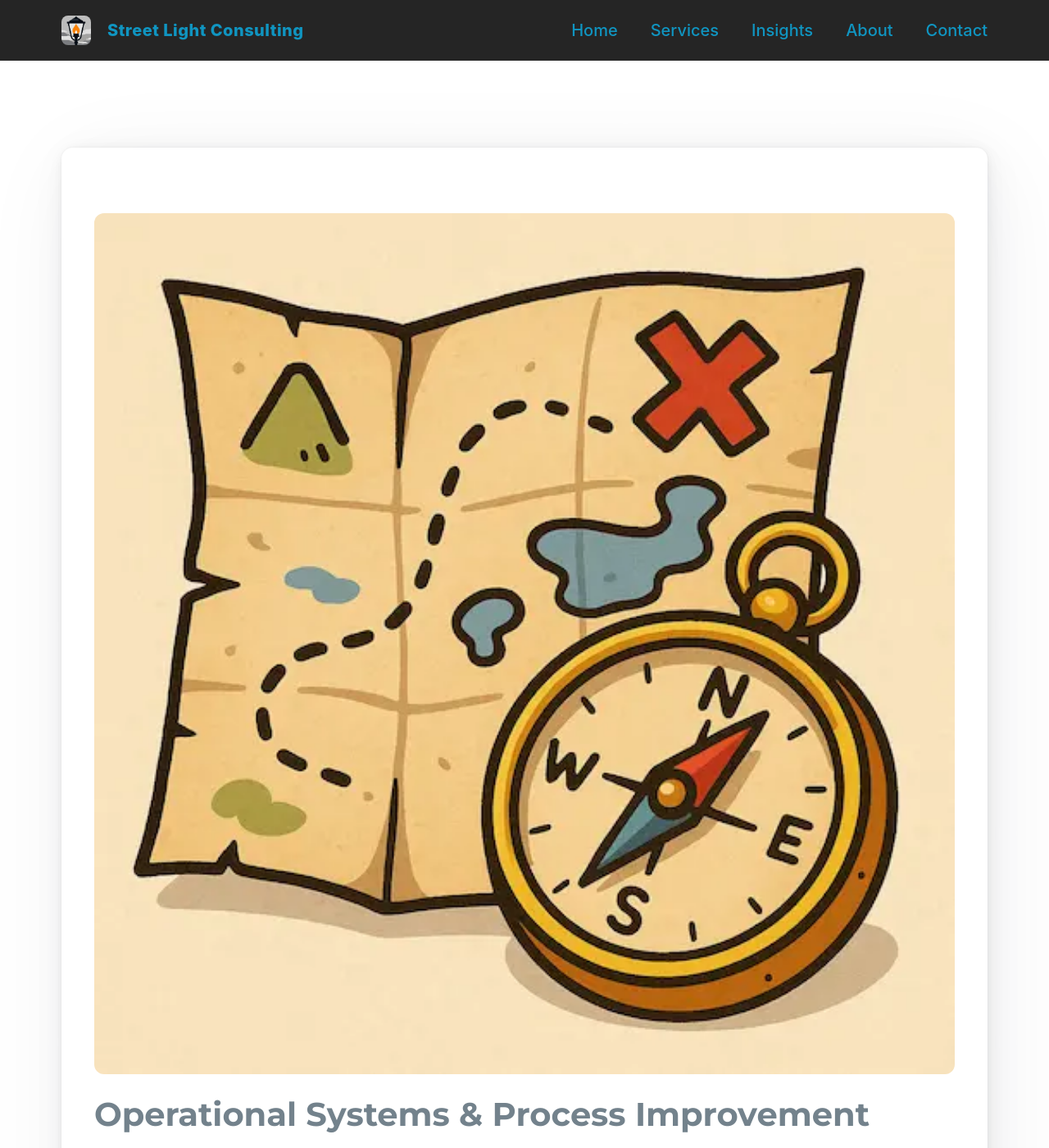
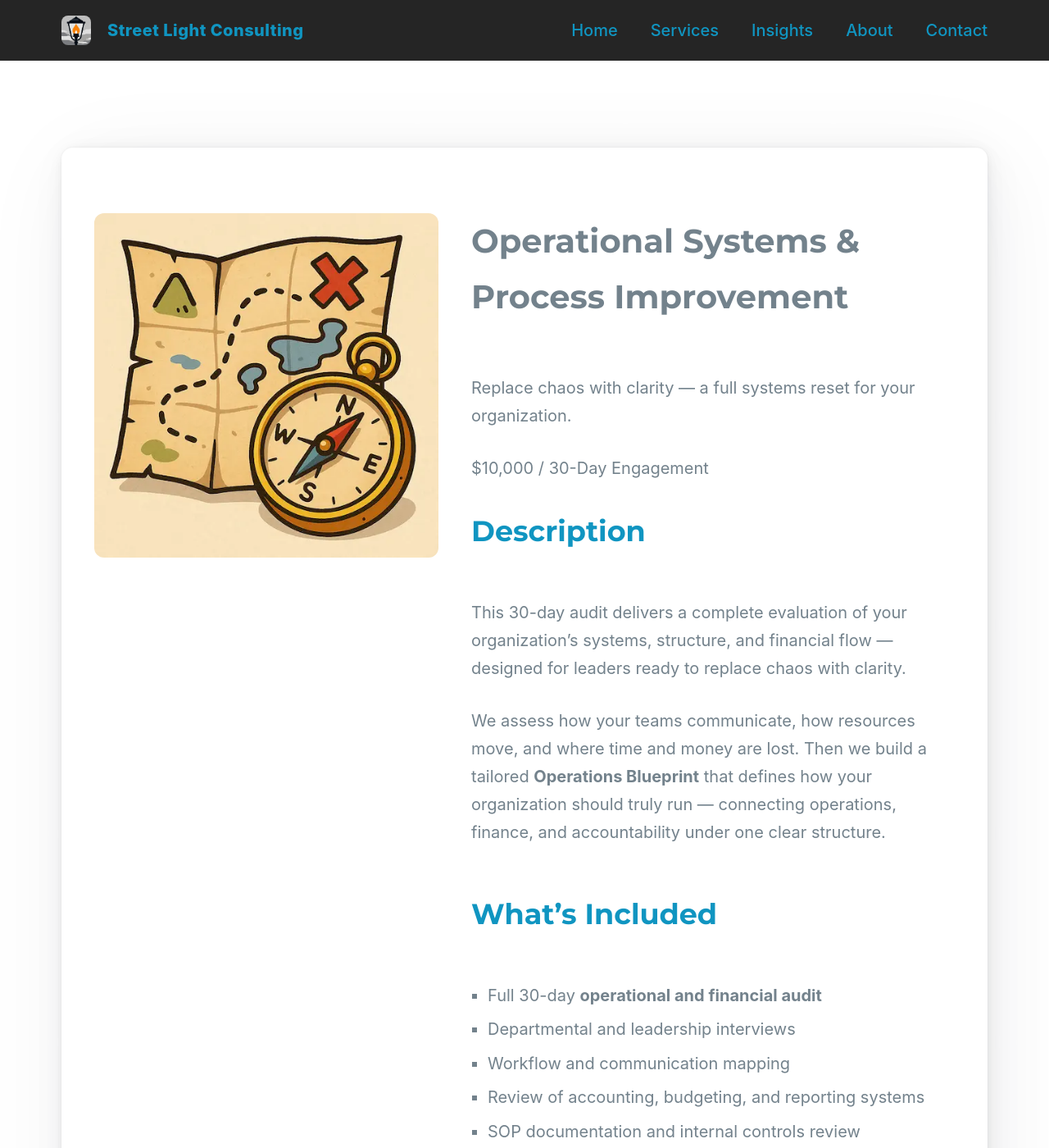
Before and after one commit to Street-Light-Consulting/street-light-consulting.github.io, a Jekyll site: the page built from _services/operations-audit.md, in a window 1280 px wide and 1400 px high. Shown: the whole window at 82% size. Built offline with Jekyll 4.4.1, drawn with Linux system fonts in a browser that asks for light colours.

Commit message:
service layout changes
Service layout changes

```diff
--- a/_layouts/service.html
+++ b/_layouts/service.html
@@ -2,13 +2,18 @@
 layout: default
 ---
 <article class="service-detail">
-  {% if page.image %}<img class="service-hero" src="{{ page.image | relative_url }}" alt="{{ page.title }}" loading="lazy">{% endif %}
+  {% if page.image %}
+  <div class="service-layout">
+    <img class="service-hero" src="{{ page.image | relative_url }}" alt="{{ page.title }}" loading="lazy">
+    <div class="service-text">
       <h1>{{ page.title }}</h1>
       {% if page.tagline %}<p class="tagline">{{ page.tagline }}</p>{% endif %}
       {% if page.price %}<p class="price">{{ page.price }}</p>{% endif %}
-
       <div class="service-body">
         {{ content }}
       </div>
       <p><a href="{{ '/services/' | relative_url }}">← Back to Services</a></p>
+    </div>
+  </div>
+  {% endif %}
 </article>
--- a/assets/css/style.css
+++ b/assets/css/style.css
@@ -226,3 +226,34 @@ table {
   overflow: hidden;              /* Ensures content doesn't spill over */
   border: 1px solid #ccc;        /* Outer border only (optional) */
 }
+
+/* --- Service Layout with Image Left and Text Right --- */
+.service-layout {
+  display: flex;
+  align-items: flex-start;
+  gap: 2rem;
+  flex-wrap: wrap;
+}
+
+.service-layout .service-hero {
+  width: 40%;
+  max-width: 450px;
+  height: auto;
+  border-radius: 12px;
+  flex-shrink: 0;
+}
+
+.service-layout .service-text {
+  flex: 1;
+  min-width: 250px;
+}
+
+@media (max-width: 768px) {
+  .service-layout {
+    flex-direction: column;
+  }
+  .service-layout .service-hero {
+    width: 100%;
+    margin-bottom: 1rem;
+  }
+}
```
Also changed, not shown: 1 other file. Lines whose indentation alone changed are shown as unchanged.
